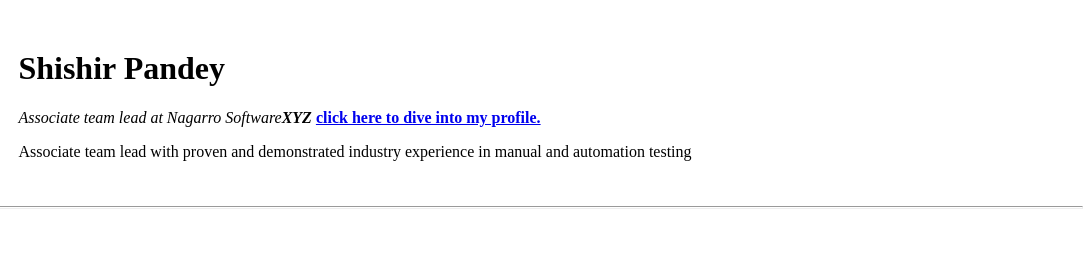
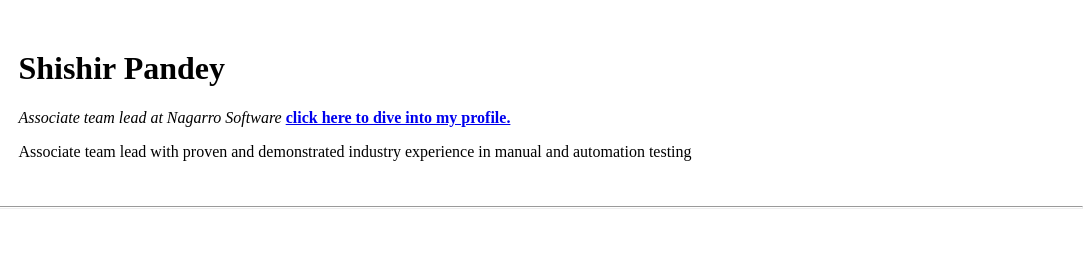
Before and after one commit to shishirpandey13/cv, a plain HTML site: page index.html in a window 1280 px wide. Shown: the top 265 px of the page, 189-1280 px from the left. Drawn offline with Linux system fonts and the light colour scheme.

Commit message:
Update index.html

```diff
--- a/index.html
+++ b/index.html
@@ -13,7 +13,7 @@
       <td>
         <h1>Shishir Pandey</h1>
         <p>
-          <em>Associate team lead at Nagarro Software<strong>XYZ</strong></em>
+          <em>Associate team lead at Nagarro Software<strong></strong></em>
           <strong><a href="https://in.linkedin.com/in/shishir-pandey-7655a089">click here to dive into my profile.</a></strong>
         </p>
         <p>
```
